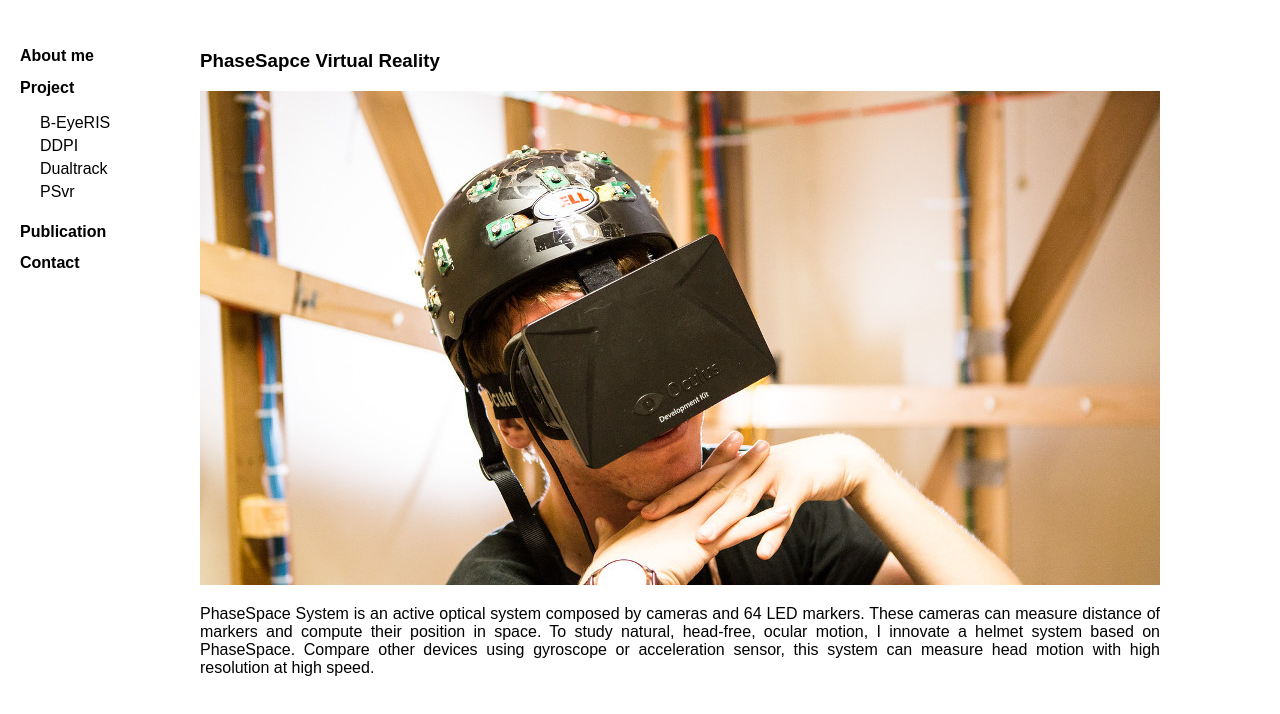
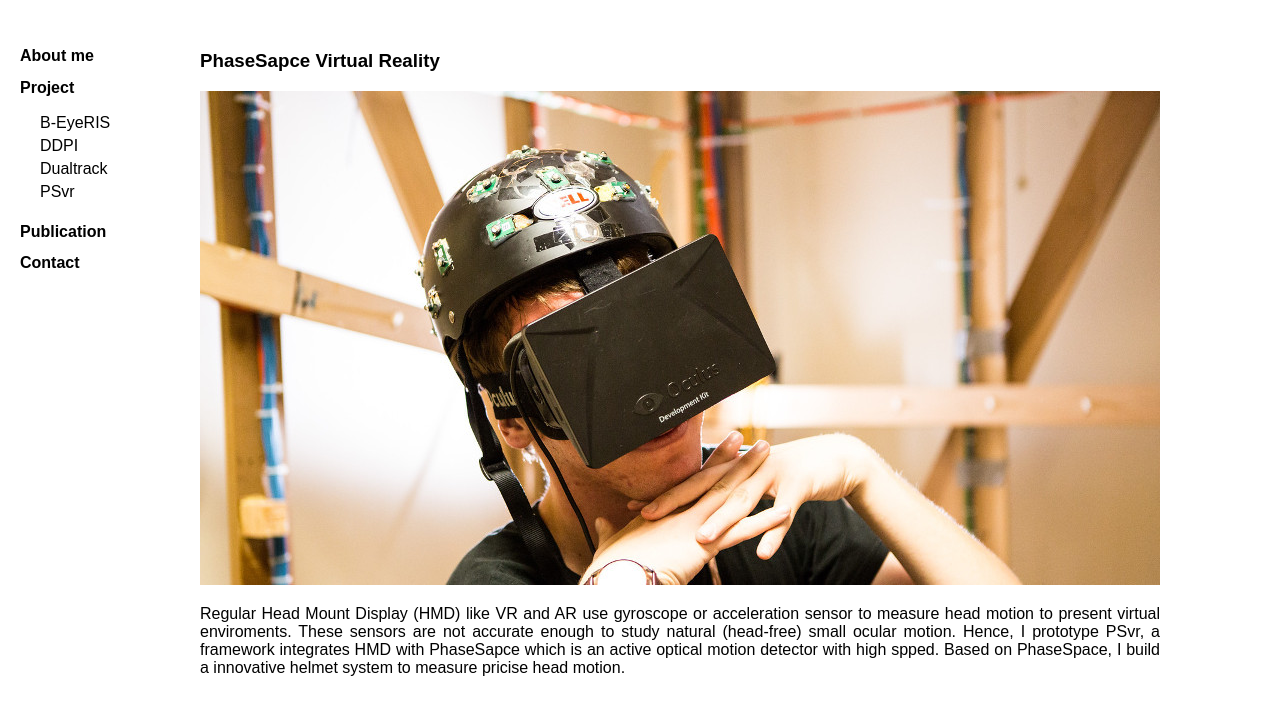
Before and after one commit to rueijrwu/portfolio, a React (Create React App) app: page /portfolio/psvr in a window 1280 px wide. Shown: the top 714 px of the page. Built offline with nearby package versions, Linux system fonts and the light colour scheme.

Commit message:
Edit Binocular EyeRIS

```diff
--- a/src/BEyeRIS.js
+++ b/src/BEyeRIS.js
@@ -1,17 +1,21 @@
 import React, { Component } from 'react';
+import { Link } from 'react-router-dom';
 
 class BEyeRIS extends Component {
   render() {
+    var PUBLIC_URL = process.env.PUBLIC_URL;
     return (
       <div>
         <h3>Binocular EyeRIS</h3>
-        <img src="portfolio/image/bdpi-setup.jpg" alt="bdpi-setup" style={{"width":"800px"}}/>
+        <img src={PUBLIC_URL + "/image/bdpi-setup.jpg"} alt="bdpi-setup" style={{"width":"960px"}}/>
         <p style={{"text-align":"justify"}}>
-        DPI eye-tracker (Generation 6 by Fourward Technologies), is a device
-        that can measure ocular motion with high resolution at hight speed.
-        With two DPI eye-tracker, we can measure binocular eye movement. I
-        developed the interface in C++ to control Binocular eye tracker and
-        measure eye movement.
+          I led the engineer team to develop a framework, Binocular EyeRIS, to
+          measure binocular movement with hight resolution at high speed. This
+          framework includes two eye-trackers (To understand how DPI work,
+          please check <Link to='/portfolio/ddpi'>DDPI</Link>) , two translational
+          stages, head reset and data acquisition device. EyeRIS is an software
+          suit integrated into this framework to present visual stimulus and
+          highly synchronize with eye-trackers and monitor in real time.
         </p>
       </div>
     )
--- a/src/Dualtrack.js
+++ b/src/Dualtrack.js
@@ -5,10 +5,11 @@ class Dualtrack extends Component {
     return (
       <div>
         <h3>Dualtrack</h3>
-        <iframe title="ddpi-video" width="800" height="450" src="https://www.youtube.com/embed/rDHsPbxmkM0?rel=0&amp;controls=0&amp;showinfo=0" frameborder="0" allowfullscreen></iframe>
+        <iframe title="ddpi-video" width="960" height="450" src="https://www.youtube.com/embed/rDHsPbxmkM0?rel=0&amp;controls=0&amp;showinfo=0" frameborder="0" allowfullscreen></iframe>
         <p style={{"text-align":"justify"}}>
-        Dualtrack is an hight speed object recognition and tracking algorithm
-        implement on Nvidia GPU.
+          Duraltrack is an object recognition algorithm to track Purkinje Image
+          at high speed. To achieve real-time tracking, Dualtrack is written in
+          CUDA and implement on Nvidia GPU.
         </p>
       </div>
     )
--- a/src/PSvr.js
+++ b/src/PSvr.js
@@ -8,17 +8,14 @@ class PSvr extends Component {
         <h3>PhaseSapce Virtual Reality</h3>
         <img src={PUBLIC_URL + "/image/psvr.jpg"} alt="psvr" style={{"width":"960px"}}/>
         <p style={{"text-align":"justify"}}>
-          PhaseSpace System is an active optical system composed by cameras and
-          64 LED markers. These cameras can measure distance of markers and compute
-          their position in space. To study natural, head-free, ocular motion, I
-          innovate a helmet system based on PhaseSpace. Compare other devices using
-          gyroscope or acceleration sensor, this system can measure head motion
-          with high resolution at high speed.
+          Regular Head Mount Display (HMD) like VR and AR use gyroscope or
+          acceleration sensor to measure head motion to present virtual
+          enviroments. These sensors are not accurate enough to study natural
+          (head-free) small ocular motion. Hence, I prototype PSvr, a framework
+          integrates HMD with PhaseSapce which is an active optical motion
+          detector with high spped. Based on PhaseSpace, I build a innovative
+          helmet system to measure pricise head motion.
         </p>
-        {/* <p>
-          PSvr is an integrated system with PhaseSapce helmet and Oculus Rift DK1.
-          Instead of using the motion sensor from DK1,
-        </p> */}
       </div>
     )
   }
```
Also changed, not shown: public/image/bdpi-setup.jpg.
